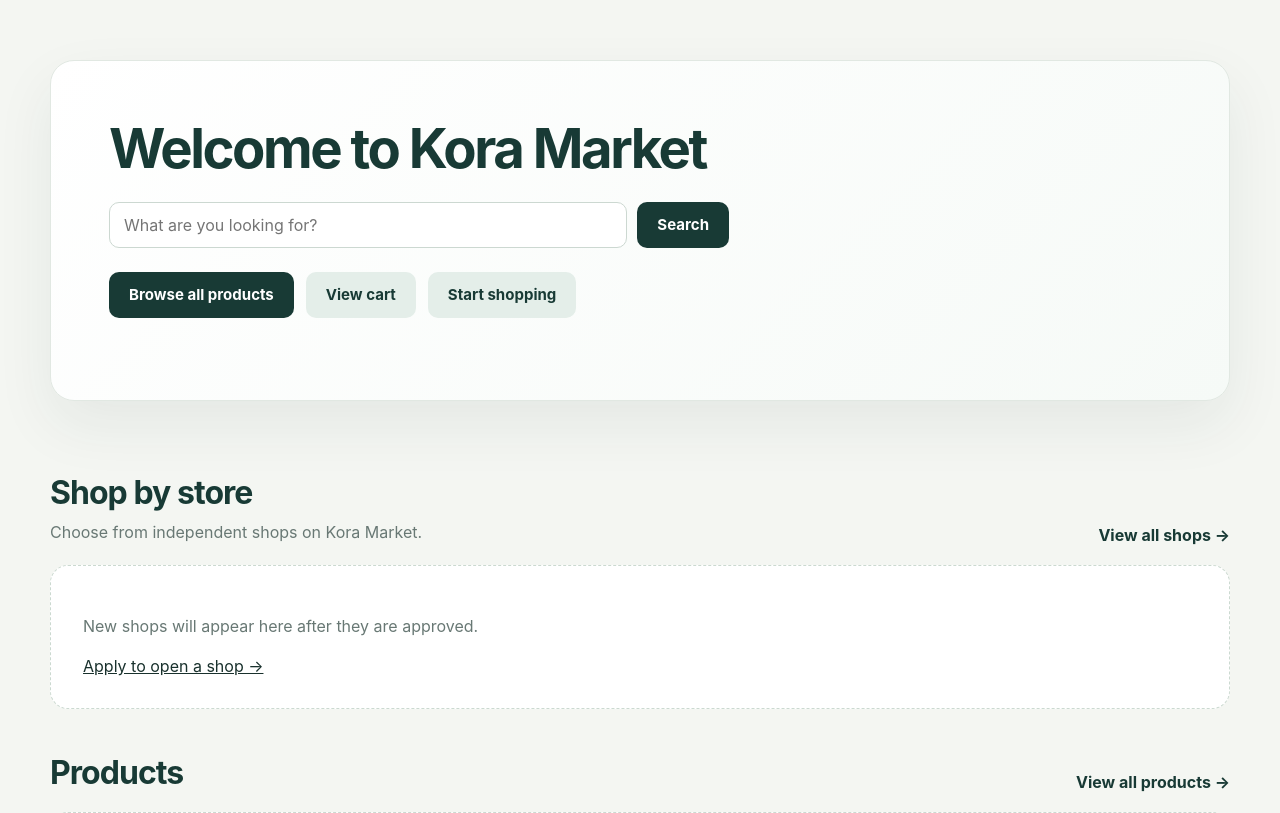
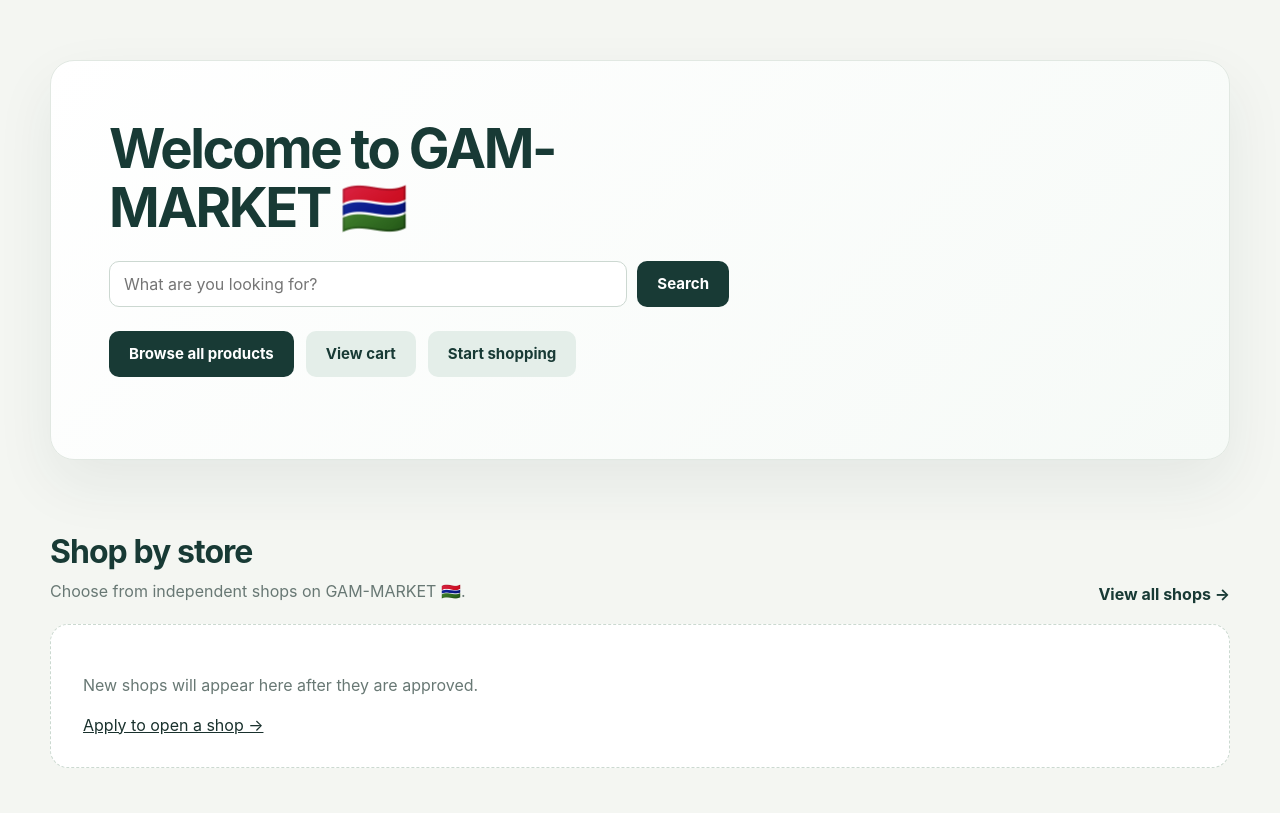
Before and after one commit to mustaphtouray7-svg/kora-market, a Flask app: page / in a window 1280 px wide. Shown: the part 76-889 px from the top of the page. Run offline with Flask 3, Linux system fonts and the light colour scheme; data that the repository does not hold is empty; parts of the project's set-up code (start-up, migrations or seed data) failed here and were passed over.

Commit message:
Rebrand marketplace to GAM-MARKET 🇬🇲

```diff
--- a/store/templates/index.html
+++ b/store/templates/index.html
@@ -1,9 +1,9 @@
 {% extends "base.html" %}
-{% block title %}Kora Market{% endblock %}
+{% block title %}GAM-MARKET 🇬🇲{% endblock %}
 {% block content %}
   <section class="welcome hero">
     <div class="hero-copy">
-      <h1>Welcome to Kora Market</h1>
+      <h1>Welcome to GAM-MARKET 🇬🇲</h1>
       <form class="search-bar home-search" method="get" action="{{ url_for('catalog') }}">
         <label class="sr-only" for="home-q">Search products</label>
         <input id="home-q" name="q" type="search" placeholder="What are you looking for?" autocomplete="off">
@@ -19,7 +19,7 @@
 
   <section class="home-shop-section">
     <div class="home-section-heading">
-      <div><h2>Shop by store</h2><p>Choose from independent shops on Kora Market.</p></div>
+      <div><h2>Shop by store</h2><p>Choose from independent shops on GAM-MARKET 🇬🇲.</p></div>
       <a class="text-link" href="{{ url_for('marketplace.shop_directory') }}">View all shops →</a>
     </div>
     {% if approved_shops %}
```
